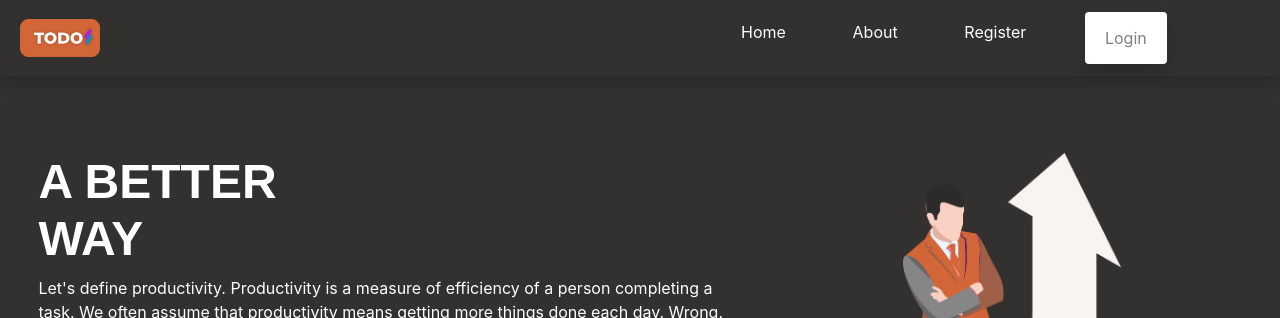
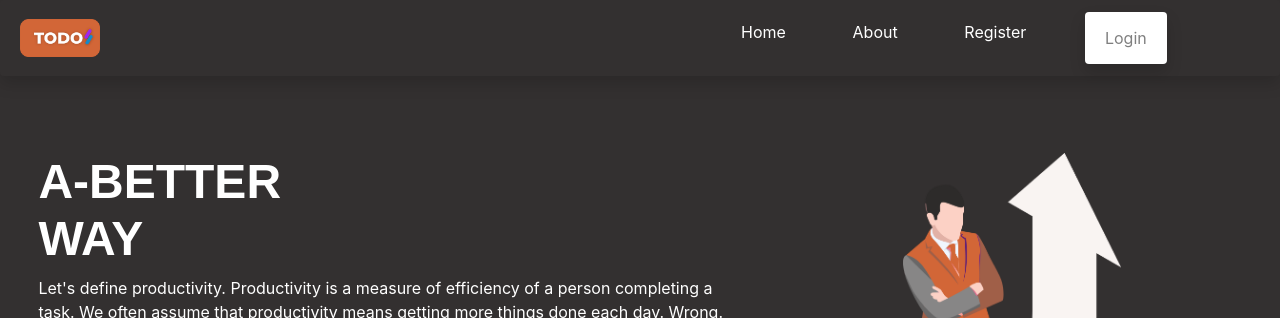
Before and after one commit to Akande-George/Todo, a Nuxt app: page / in a window 1280 px wide. Shown: the top 318 px of the page. Built offline with nearby package versions, Linux system fonts and the light colour scheme.

Commit message:
testing something

```diff
--- a/pages/index.vue
+++ b/pages/index.vue
@@ -4,7 +4,7 @@
     <div id="section-container">
       <div class="row">
       <section class="col-md-7" id="section-one-a">
-        <h1>A BETTER<br>WAY</h1>
+        <h1>A-BETTER<br>WAY</h1>
         <p>Let's define productivity. Productivity is a measure of efficiency of a person completing a task. We often assume that productivity means getting more things done each day. Wrong. Productivity is getting important things done consistently. And no matter what you are working on, there are only a few things that are truly important.
         </p>
         <div id="buttons-container">
```
